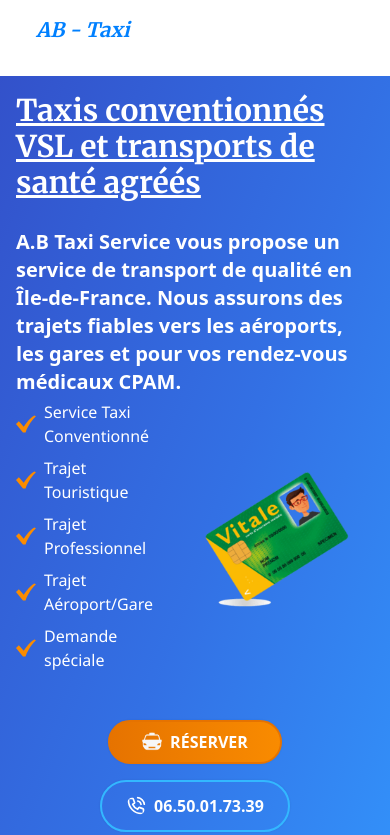
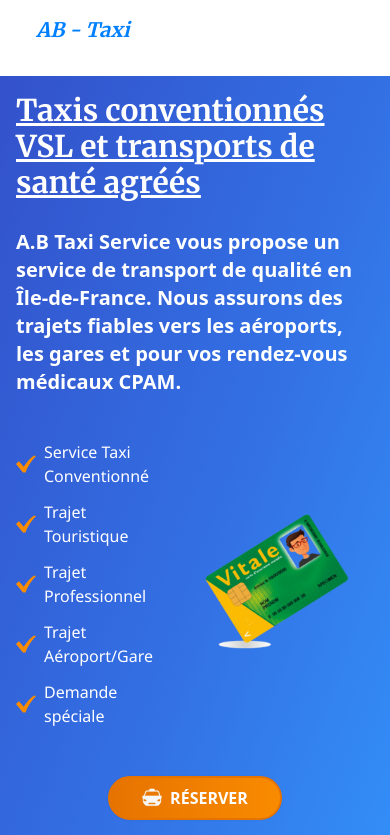
Before and after one commit to David-konate/ab-taxi, a Next.js app: page / in a window 390 px wide. Shown: the top 835 px of the page. Built offline with nearby package versions, Linux system fonts and the light colour scheme.

Commit message:
block1 list css

```diff
--- a/src/app/assets/components/home/Block1.tsx
+++ b/src/app/assets/components/home/Block1.tsx
@@ -36,10 +36,10 @@ const Block1 = () => {
           </p>
         </div>
         {/* List of services with checkmarks */}
-        <div className="mt-1 flex flex-row items-center justify-between">
-          <div className="flex-1 xl:mr-4">
+        <div className="mt-8 md:mt-1  flex flex-row items-center justify-between">
+          <div className="flex-1  xl:mr-4">
             {trajets.map((trajet, index) => (
-              <div key={index} className="flex items-center mb-2">
+              <div key={index} className="flex items-center mb-2  mt-3">
                 <Image
                   src="/check.svg"
                   width={20}
```
